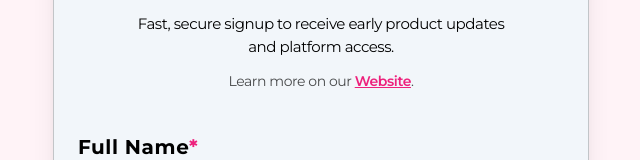
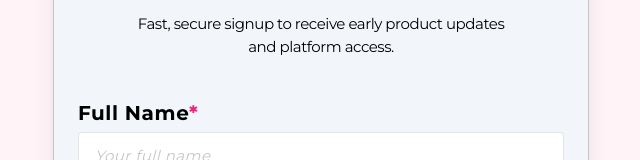
Before and after one commit to KondwaniKAT/presignups_digital_pass, a Next.js app: page / in a window 1280 px wide. Shown: the part 124-284 px from the top of the page, without its empty margins (319-959 px from the left). Built offline with nearby package versions, Linux system fonts and the light colour scheme; no server answers.

Commit message:
small updates to the form

```diff
--- a/src/app/page.tsx
+++ b/src/app/page.tsx
@@ -116,17 +116,7 @@ export default function Home() {
                         <p className="font-normal text-[13px] md:text-[15px] leading-[150%] tracking-[-0.03em] max-w-sm">
                             Fast, secure signup to receive early product updates and platform access.
                         </p>
-                        <p className="font-normal text-[12px] md:text-[14px] leading-[160%] tracking-[-0.03em] text-black/70">
-                          Learn more on our {""}
-                          <a
-                            href={process.env.NEXT_PUBLIC_LANDING_URL || "https://kat-digital-pass.vercel.app/"}
-                            target="_blank"
-                            rel="noopener noreferrer"
-                            className="font-semibold underline text-brand"
-                          >
-                            Website
-                          </a>.
-                        </p>
+
                     </div>
                     {/*signup form*/}
                     <form onSubmit={handleSubmit} className="space-y-4">
@@ -217,7 +207,7 @@ export default function Home() {
                         {/*Interest (optional)*/}
                         <div>
                             <label className="block text-[18px] md:text-xl font-bold leading-[150%] tracking-[0.03em] mb-1">
-                                Why you're interested (optional)
+                                Why you&apos;re interested (optional)
                             </label>
                             <textarea
                                 name="interest"
```
